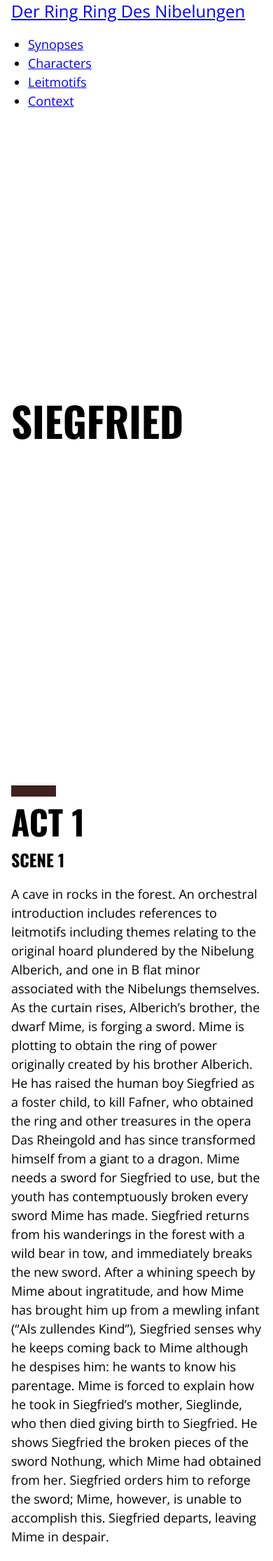
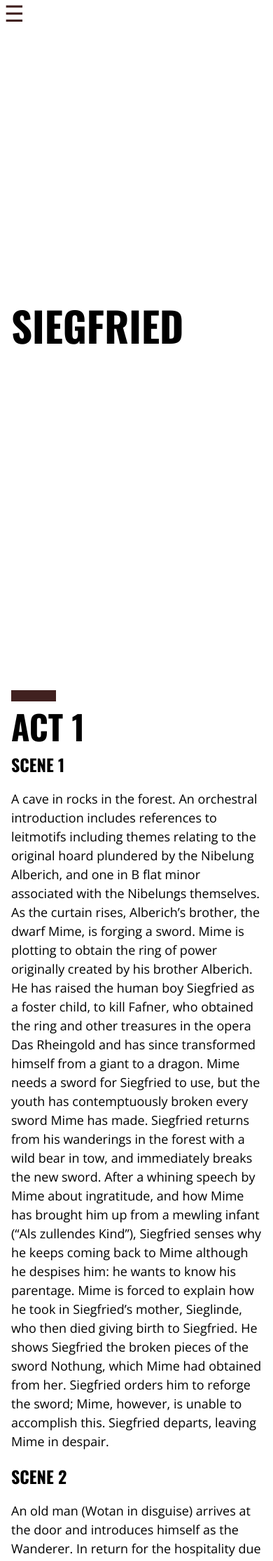
Before and after one commit to mattsugihara/ring-cycle, a Jekyll site: the page built from _posts/2001-01-03-Siegfried.md, in a window 390 px wide. Shown: the top 2230 px of the page at 70% size. Built offline with Jekyll 4.4.1, drawn with Linux system fonts in a browser that asks for light colours.

Commit message:
mobile nav

```diff
--- a/_layouts/boilerplate.html
+++ b/_layouts/boilerplate.html
@@ -22,5 +22,6 @@
 
 <body>
 {{ content }}
+<script src="{{ site.baseurl }}/scripts/ring.js"></script>
 </body>
 </html>
--- a/_layouts/standard.html
+++ b/_layouts/standard.html
@@ -2,16 +2,19 @@
 layout: boilerplate
 ---
 <nav>
-	<a href="{{ site.baseurl }}/" class="logo">
+	<a href="{{ site.baseurl }}/" id="logo">
 		Der Ring Ring Des Nibelungen
 	</a>
 	<ul class="nav">
+		<li><a href="{{ site.baseurl }}/">Home</a></li>
 		<li><a href="{{ site.baseurl }}/synopses">Synopses</a></li>
 		<li><a href="{{ site.baseurl }}/characters">Characters</a></li>
 		<li><a href="{{ site.baseurl }}/leitmotifs">Leitmotifs</a></li>
 		<li><a href="{{ site.baseurl }}/context">Context</a></li>
 	</ul>
+	<button id="hide-nav">╳</button>
 </nav>
+<button id="show-nav">☰</button>
 
 <h1>{{ page.title }}</h1>
 
--- /dev/null
+++ b/scripts/ring.js
@@ -0,0 +1,6 @@
+function toggleNav(){
+	document.querySelector('body').classList.toggle('nav-shown');
+}
+
+document.querySelector('#hide-nav').addEventListener('click',toggleNav);
+document.querySelector('#show-nav').addEventListener('click',toggleNav);
--- a/styles/ring.scss
+++ b/styles/ring.scss
@@ -144,10 +144,85 @@
   margin-top: 4rem;
 }
 
-.logo{
+#logo{
   font-size: 24px;
   padding: .5rem 1rem;
   line-height: 32px;
+}
+
+@media screen and (max-width: 54rem){
+  nav{
+    display: block;
+    position: fixed;
+    top: 0;
+    bottom: 0;
+    left: 0;
+    right: 0;
+    background: rgba(255,255,255,.95);
+    opacity: 0;
+    pointer-events: none;
+    transition: all 250ms ease;
+
+    ul{
+      list-style: none;
+      text-transform: uppercase;
+      font-family: $heading-font;
+      padding-left: 0;
+      margin-top: 18px;
+
+      a{
+        color: $primary-font-color;
+        text-decoration: none;
+        font-size: 32px;
+        padding: .25rem 0 .25rem 2rem;
+        display: block;
+      }
+    }
+  }
+
+  .nav-shown{
+    overflow: hidden;
+
+    nav{
+      opacity: 1;
+      pointer-events: all;
+    }
+  }
+
+  #show-nav{
+    font-size: 32px;
+    border: 0;
+    background: white;
+    color: $primary-font-color;
+  }
+
+  #hide-nav{
+    border-radius: 50%;
+    border: 0;
+    outline: none;
+    font-size: 32px;
+    line-height: 32px;
+    height: 4rem;
+    width: 4rem;
+    position: absolute;
+    bottom:32px;
+    left: 50%;
+    margin-left: -2rem;
+    background: $primary-font-color;
+    color: white;
+    transition: all 250ms ease;
+
+    &:hover,&:focus{
+      color: $primary-font-color;
+      background: white;
+      box-shadow: 0 2px 4px rgba(0,0,0,.54);
+    }
+  }
+
+  #logo{
+    display: none;
+  }
+
 }
 
 
@@ -166,6 +241,10 @@
       display: flex;
       padding: 0;
       margin: 0;
+
+      >li:first-child{
+        display: none;
+      }
     }
 
     a{
@@ -181,6 +260,10 @@
         color: white;
       }
     }
+  }
+
+  #hide-nav, #show-nav{
+    display: none;
   }
 
   h2{
```
Lines whose indentation alone changed are shown as unchanged.
